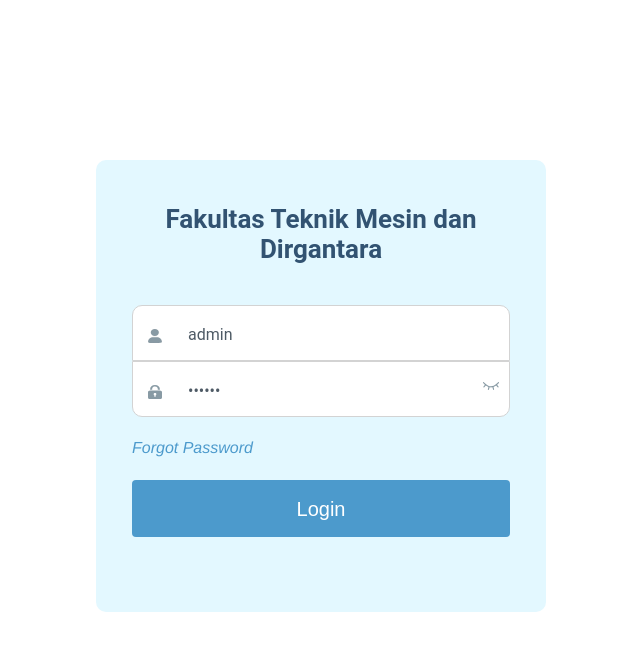
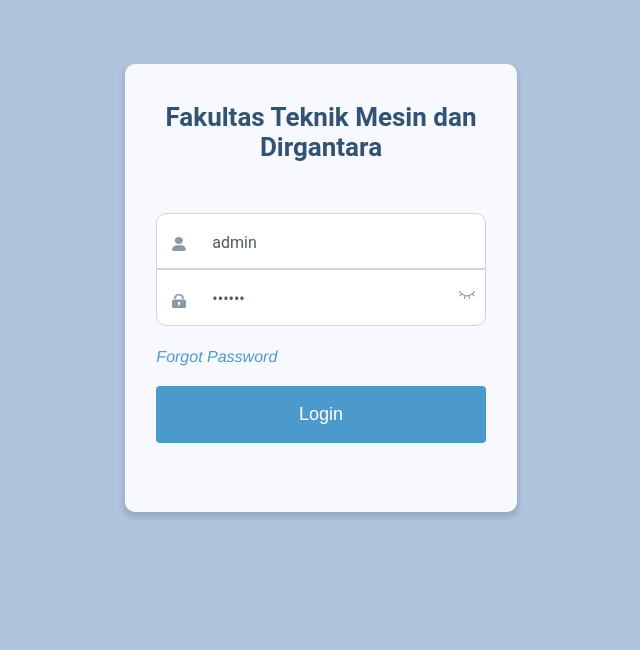
Before and after one commit to BeRay31/ftmd-assessment, a Vue app: page /#/login in a window 1280 px wide. Shown: the top 650 px of the page, without its empty margins (319-959 px from the left). Built offline with nearby package versions, Linux system fonts and the light colour scheme.

Commit message:
finalizing login page UI

```diff
--- a/src/views/login/index.vue
+++ b/src/views/login/index.vue
@@ -236,7 +236,7 @@ $light_blue: #4c9acc;
 
   .el-button {
     height: 57px;
-    font-size: 20px;
+    font-size: 18px;
     background: $light_blue;
     border: 0;
   }
@@ -244,7 +244,8 @@ $light_blue: #4c9acc;
   .form-container {
     border-radius: 10px;
     padding: 10% 8% 10% 8%;
-    background: #e3f8ff;
+    background: ghostwhite;
+    box-shadow: 0px 4px 5px 2px #9bacc2;
   }
 
   .el-form-item--username {
@@ -277,21 +278,21 @@ $light_blue: #4c9acc;
 $bg:#fff;
 $deep_blue: #325372;
 $dark_gray:#889aa4;
-$light_gray:gray;
+$light_gray: ghostwhite;
 
 .login-container {
   min-height: 100%;
   width: 100%;
-  background-color: $bg;
+  background-color: lightsteelblue;
   overflow: hidden;
 
   .login-form {
-    position: relative;
+    // position: relative;
     width: 520px;
     max-width: 100%;
-    padding: 160px 35px 0;
+    padding: 5% 5% 0;
     margin: 0 auto;
-    overflow: hidden;
+    // overflow: hidden;
   }
 
   .tips {
@@ -321,7 +322,7 @@ $light_gray:gray;
       font-family: 'Roboto';
       font-size: 26px;
       color: $deep_blue;
-      margin: 0px auto 40px auto;
+      margin: 0px auto 50px auto;
       text-align: center;
       font-weight: bold;
     }
```
